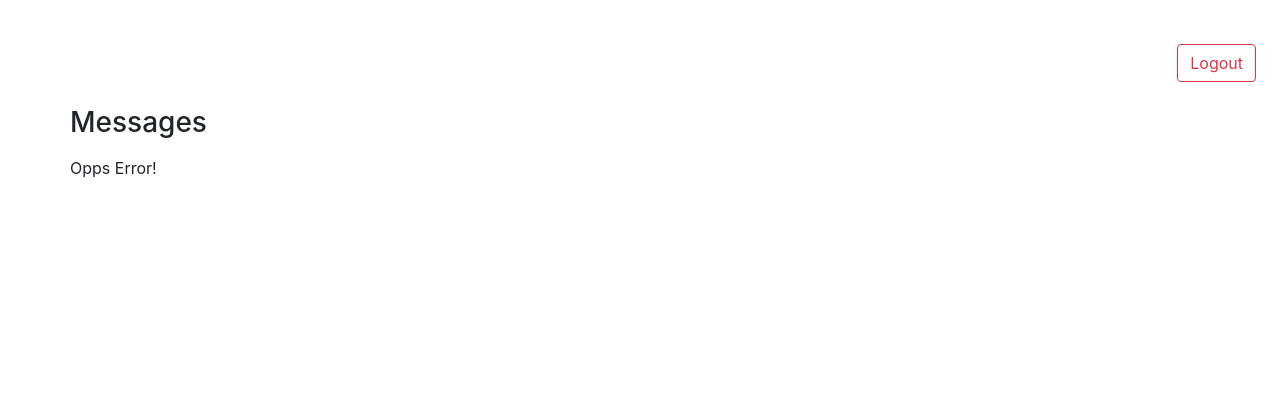
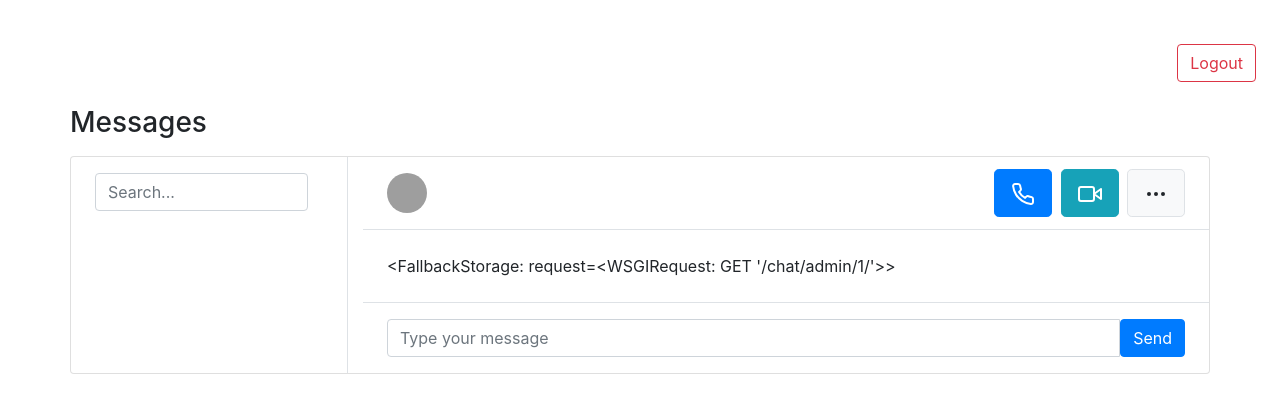
Before and after one commit to Ajayachaudhary/MEDSecure, a Django app: page /chat/admin/1/ in a window 1280 px wide. Shown: the top 413 px of the page. Run offline with Django 5.2, Linux system fonts and the light colour scheme; some libraries are stand-ins or nearby versions; grey boxes are pictures that could not be loaded.

Commit message:
Fix - No message issue in chat template

```diff
--- a/Chat/views.py
+++ b/Chat/views.py
@@ -11,7 +11,7 @@
 	messages = Mesaage.objects.filter(Q(sender=user_id) | Q(receiver_id=user_id)).order_by('timestamp')
 	other_user = messages.exclude(sender=user_id).first()
 	if other_user and other_user.sender.username != send_to:
-		return render(request, 'chat/chat.html', {'status': 'error', 'message': 'Opps Error!'})
+		return render(request, 'chat/chat.html', {'status': 'error', 'messages': 'No Messages...', 'other_user_name': send_to, 'doctors' : doctors, 'current_user': user})
 
 	return render(request, "chat/chat.html", {'messages': messages, 'current_user': user, 'other_user_name': send_to, 'doctors' : doctors})
 
--- a/templates/chat/chat.html
+++ b/templates/chat/chat.html
@@ -74,9 +74,6 @@
 
 			<h1 class="h3 mb-3">Messages</h1>
 
-			{% if status == "error" %}
-			<div>{{ message }}</div>
-			{% else %}
 			<div class="card">
 				<div class="row g-0">
 					<div class="col-12 col-lg-5 col-xl-3 border-right">
@@ -155,6 +152,11 @@
 						<div class="position-relative">
 							<div class="chat-messages p-4">
 
+								{% if status == 'error' %}
+								<div>
+									{{ messages }}
+								</div>
+								{% else %}
 								{% for message in messages %}
 								{% if current_user == message.sender.username %}
 								<div class="chat-message-right pb-4">
@@ -187,7 +189,7 @@
 								</div>
 								{% endif %}
 								{% endfor %}
-
+								{% endif %}
 							</div>
 						</div>
 
@@ -201,7 +203,6 @@
 					</div>
 				</div>
 			</div>
-			{% endif %}
 		</div>
 	</main>
 	<script src="https://code.jquery.com/jquery-1.10.2.min.js"></script>
```
